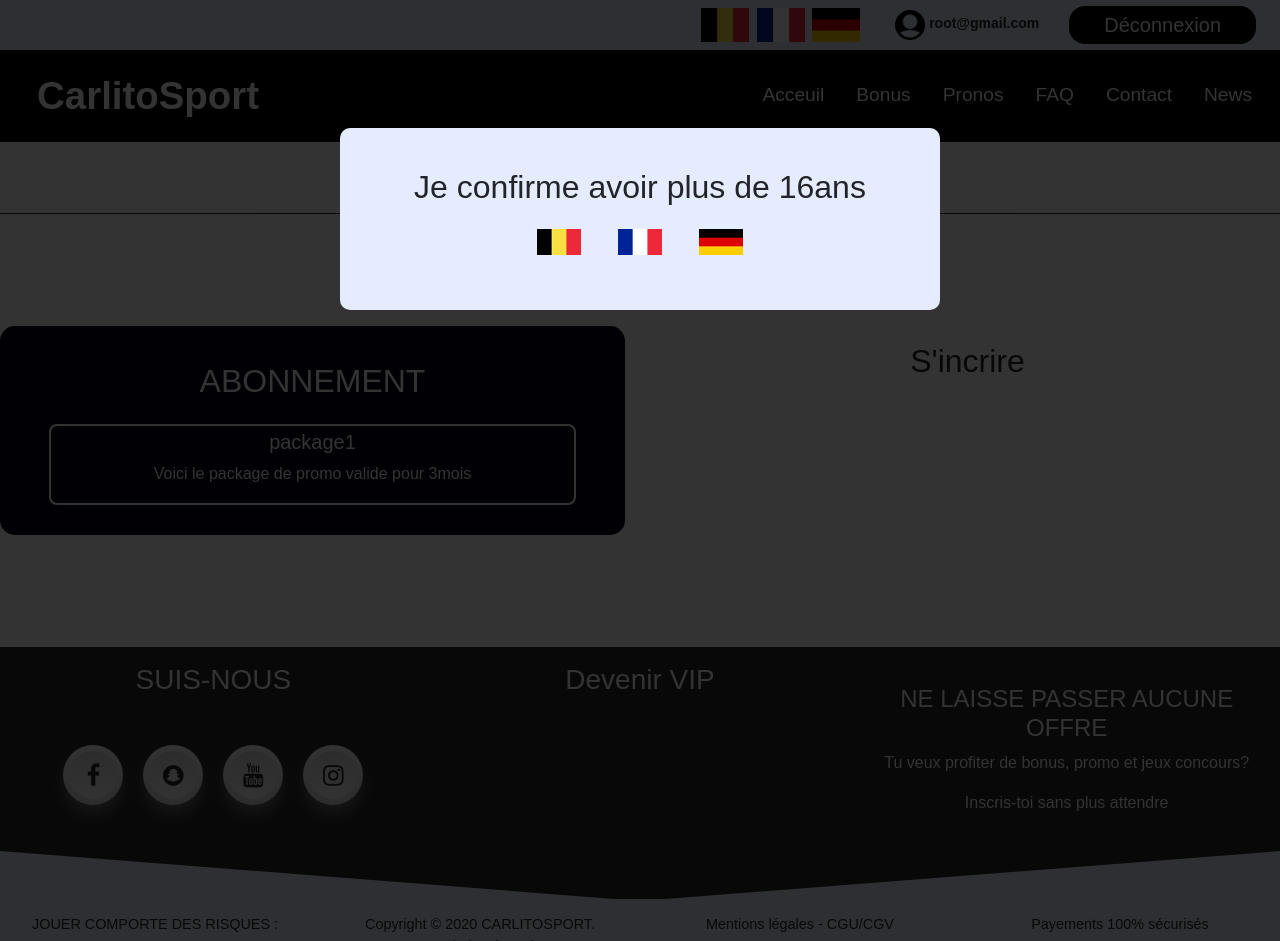
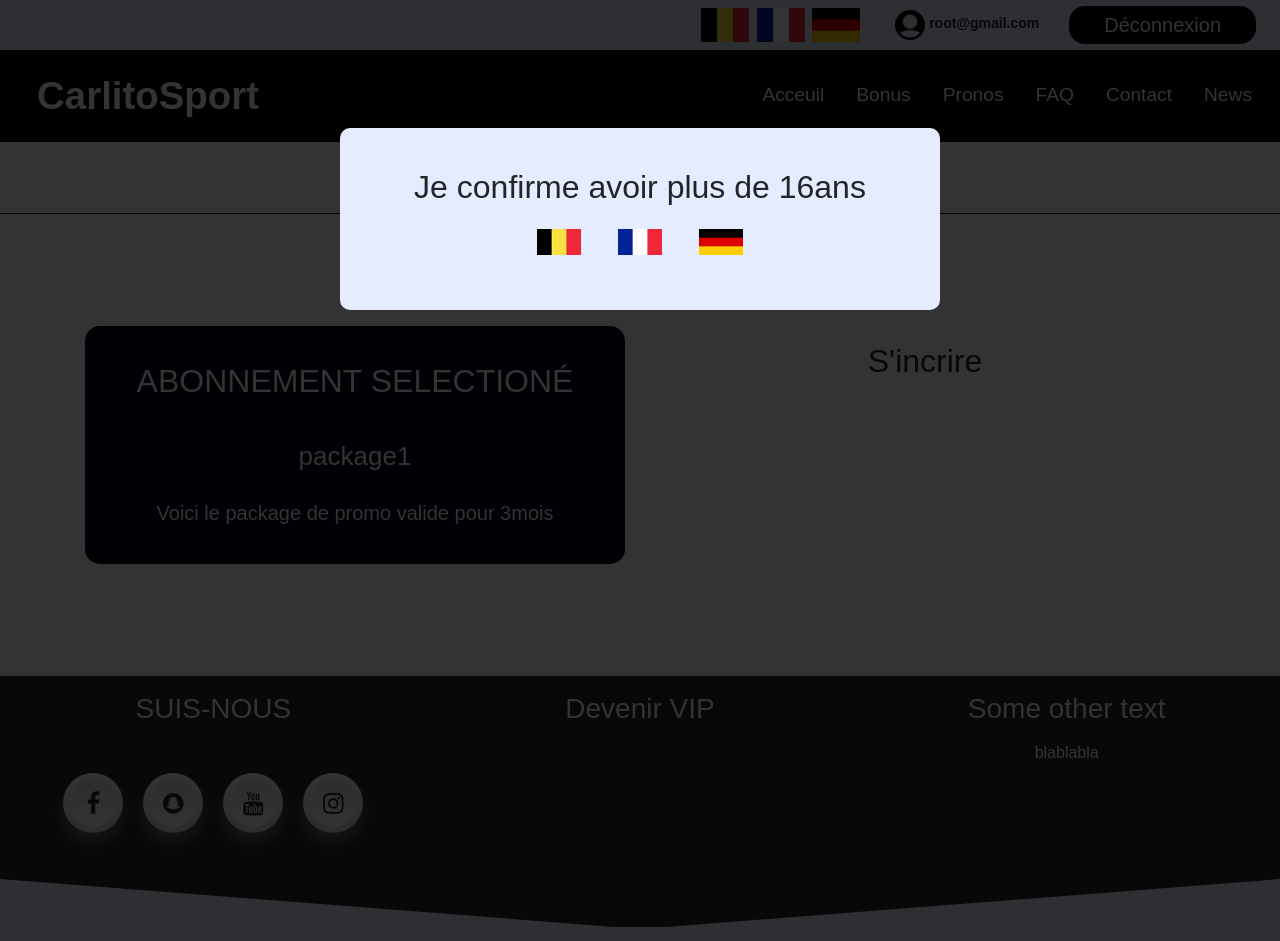
Before and after one commit to Contrivancesolutions/carlitoSportBackend, a Django app: page /payment/?package_id=1 in a window 1280 px wide. Run offline with Django 3.2, Linux system fonts and the light colour scheme; a user stored in the database is signed in; data comes from the database, SQL or seed files in the repository; some libraries are stand-ins or nearby versions.

Commit message:
add style payment

```diff
--- a/main/forms.py
+++ b/main/forms.py
@@ -136,7 +136,10 @@ class PaymentForm(forms.Form):
                 'class': 'inscriptionField',
             },
         ))
-    country = forms.ChoiceField(choices=conf.COUNTRIES, label=_('Pays'))
+    country = forms.ChoiceField(choices=conf.COUNTRIES, label=_('Pays'), widget=forms.Select(
+        attrs={
+            'class': 'custom-select',
+        }))
 
 
 class LoginForm(AuthenticationForm):
--- a/main/templates/layout/base.html
+++ b/main/templates/layout/base.html
@@ -148,21 +148,15 @@
 				</div>
 
 				<div class="col-lg-4 col-sm-6 mt-3 text-center VIP ">
-					{% if user.is_anonymous %}
-					<a href="{% url 'register' %}">
-					{% elif user.is_subscibed %}
 					<a href="{% url 'pronos' %}">
-					{% else %}
-					<a href="{% url 'homepage' %}">
-					{% endif %}
 					<h3 class="mb-5">{% trans 'Devenir'%} VIP</h3>
 					</a>
 				</div>
+				{% if user.is_anonymous %}
 					<div class="col-lg-4 col-xs-12 mt-3 px-3 part1 text-center">
 						<h4 class="text-uppercase text-white">{% trans 'ne laisse passer aucune offre' %}</h4>
 						<p class="text-white mediaText">{% trans 'Tu veux profiter de bonus, promo et jeux concours?' %}</p>
 						<p class="text-white mediaText">{% trans 'Inscris-toi sans plus attendre' %}</p>
-					{% if user.is_anonymous %}
 						<form id="emailEntry" action="{% url 'register' %}">
 							<input class="w-100 mx-auto pl-2 mb-3" type="email" name="email" placeholder="Email">
 				            <input class="w-100 mx-auto pl-2 mb-3" type="email" name="email_confirmation" placeholder="Confirmation Email">
@@ -170,8 +164,15 @@
 				              <button class="suivant">Suivant</button>
 				            </div>
 						</form>
+					</div>
+				{% else %}
+					<div class="col-lg-4 col-sm-6 mt-3 text-center text-white">
+					<h3 class="mb-5" style="margin-bottom: 1rem!important;">{% trans 'Some other text'%}</h3>
+					<p>
+						blablabla
+					</p>
+					</div>
 				{% endif %}
-				</div>
 			</div>
 		</div>
 		<svg id="home-svg" xmlns="http://www.w3.org/2000/svg" xmlns:xlink="http://www.w3.org/1999/xlink" x="0px" y="0px"
--- a/main/templates/main/index.html
+++ b/main/templates/main/index.html
@@ -168,7 +168,6 @@
           <a href='{% url "news" %}'>
             <h2>{% trans "Plus d'articles ici" %}</h2>
           </a>
-
         </div>
       </div>
     </div>
--- a/main/templates/main/payment.html
+++ b/main/templates/main/payment.html
@@ -7,19 +7,20 @@
 </div>
 
 
-<section class="inscription ">
+<section class="container ">
 	<div class=" my-5 py-5">
 		<div class="row ">
 			<div class="col-md-6 col-sm-12  py-3 alreadySign">
 				<div class="textBlock" id="abonnements">
-					<h2 class="py-3">
-						{% trans "ABONNEMENT" %}
+					<h2 class="py-3" style="text-transform: uppercase; margin-bottom: 5%;">
+						{% trans "ABONNEMENT SELECTIONé" %}
 					</h2>
-					<button class="package">
+					<h4 style="margin-bottom: 5%; font-size: 26px;">
 						{{package.name}}
-						<p>
-							{{package.description}}
-						</p>
+					</h4>
+					<p style="line-height: 1.5; font-size: 20px;">
+						{{package.description}}
+					</p>
 					</button>
 				</div>
 			</div>
@@ -42,7 +43,7 @@
 					{% endif %}
 					{%endfor%}
 					<input type="hidden" name="package_id" value="{{package.id}}" />
-					<div class="text-center">
+					<div class="text-center" style="margin-top: 50px;">
 						<button class="contact-submit">{% trans "S'inscrire" %}</button>
 					</div>
 				</form>
--- a/main/views.py
+++ b/main/views.py
@@ -171,7 +171,7 @@ class SubscriptionView(LoginRequiredMixin, CreateView):
 
     def get(self, request, *args, **kwargs):
         context = {'packages': Package.objects.all()}
-        return render(request, 'main/subscription.html', context)
+        return redirect('homepage') if request.user.is_subscribed else render(request, 'main/subscription.html', context)
 
 
 class PaymentView(LoginRequiredMixin, FormErrorsView):
@@ -191,21 +191,18 @@ class PaymentView(LoginRequiredMixin, FormErrorsView):
             package_id = request.GET.get('package_id', 0)
             package = get_object_or_404(Package.objects, id=package_id)
         except Exception as e:
-            return redirect('subscription')
+            return redirect('homepage') if request.user.is_subscribed else redirect('subscription')
 
         context = {'package': package, 'form': self.get_form()}
         return render(request, 'main/payment.html', context)
 
-    def post(self, request, *args, **kwargs):
+    def form_valid(self, form):
         context = {'packages': Package.objects.all()}
 
-        user = self.request.user
-        if not user.first_name or not user.last_name or not user.country:
-            user.first_name = request.POST.get('first_name', user.first_name)
-
-            user.last_name = request.POST.get('last_name', user.last_name)
-            user.country = request.POST.get('country', user.country)
-            user.save()
+        user.first_name = form.cleaned_data.get('first_name')
+        user.last_name = form.cleaned_data.get('last_name')
+        user.country = form.cleaned_data.get('country')
+        user.save()
 
         try:
             package_id = request.POST.get('package_id', 0)
@@ -222,6 +219,14 @@ class PaymentView(LoginRequiredMixin, FormErrorsView):
 class ContactView(FormErrorsView):
     template_name = 'main/contact.html'
     form_class = ContactForm
+
+    def get_initial(self):
+        user = self.request.user
+        return {
+            'first_name': user.first_name,
+            'last_name': user.last_name,
+            'email': user.email,
+        }
 
     def form_valid(self, form):
         first_name = form.cleaned_data.get('first_name')
```
Lines whose indentation alone changed are shown as unchanged.
